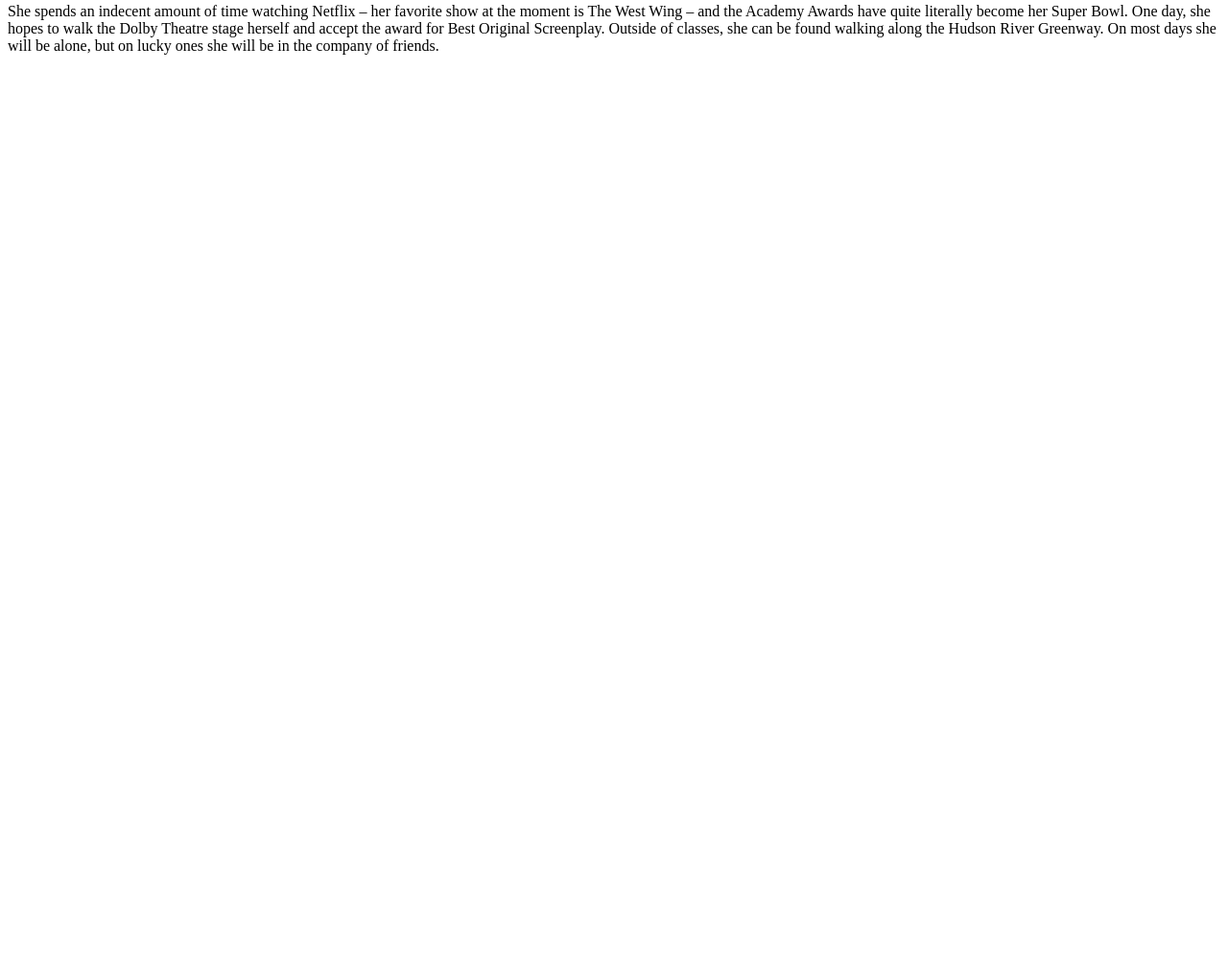
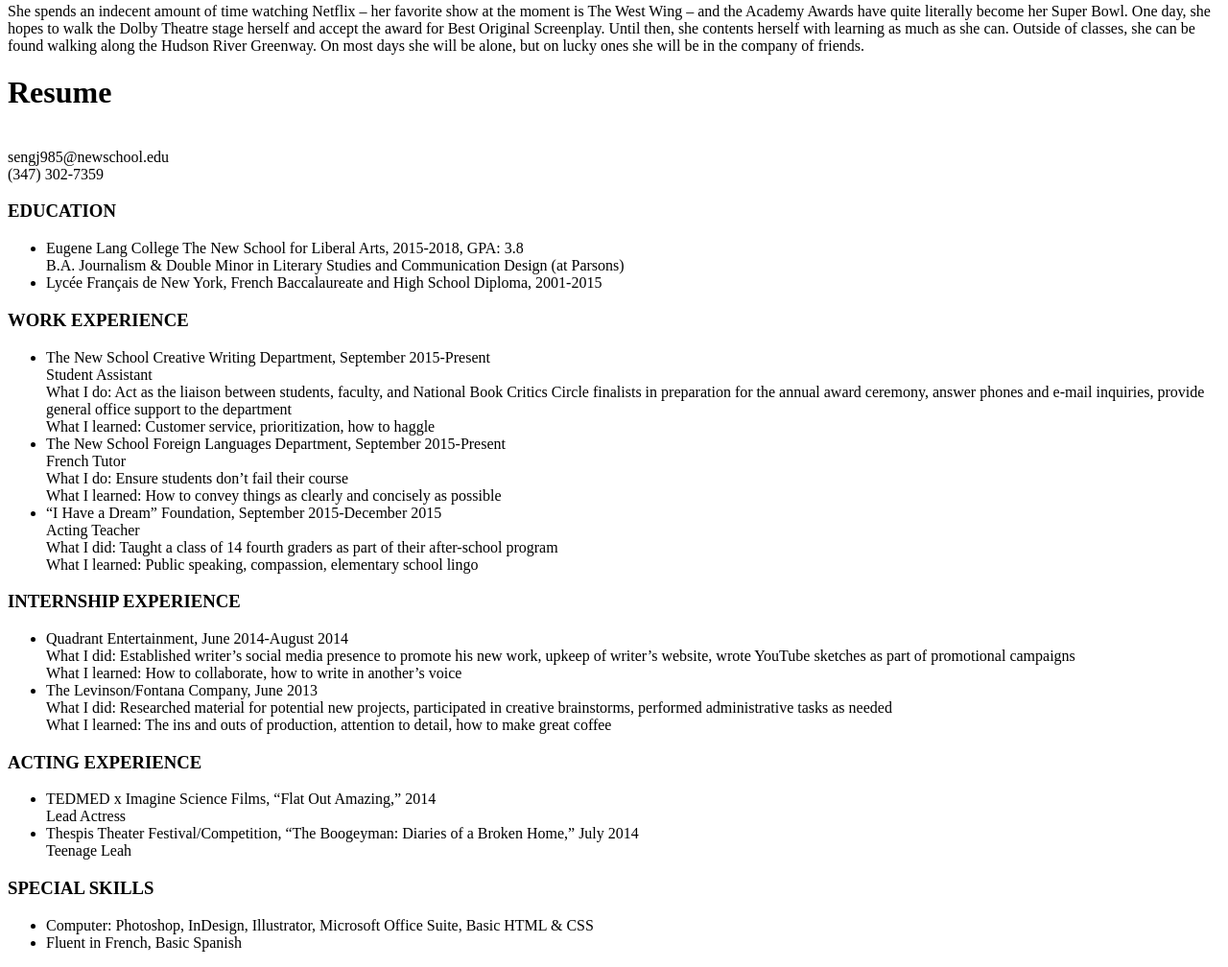
Before and after one commit to juliassrnho/juliassrnho.github.io, a plain HTML site: page index.html in a window 1280 px wide. Shown: the part 158-1166 px from the top of the page at 96% size. Before the commit the page ends 800 px from the top, so only its background shows below. Drawn offline with Linux system fonts and the light colour scheme.

Commit message:
Update index.html - added much more text

```diff
--- a/index.html
+++ b/index.html
@@ -5,6 +5,7 @@
 <head>
 	<meta charset="utf-8">
 	<title>Julia Seng-Sourinho</title>
+	<link rel="stylesheet" type="text/css" href="julia.css">
 </head>
 
 <body>
@@ -13,8 +14,51 @@
 
 <h2>About Me</h2>
 <p>Julia Seng-Sourinho was born in Montpellier, France and currently lives in New York City where she is pursuing a major in Journalism + Design at The New School. </p>
-<p> She spends an indecent amount of time watching Netflix – her favorite show at the moment is The West Wing – and the Academy Awards have quite literally become her Super Bowl. One day, she hopes to walk the Dolby Theatre stage herself and accept the award for Best Original Screenplay.
+<p> She spends an indecent amount of time watching Netflix – her favorite show at the moment is The West Wing – and the Academy Awards have quite literally become her Super Bowl. One day, she hopes to walk the Dolby Theatre stage herself and accept the award for Best Original Screenplay. Until then, she contents herself with learning as much as she can.
 Outside of classes, she can be found walking along the Hudson River Greenway. On most days she will be alone, but on lucky ones she will be in the company of friends.</p>
+
+
+<div class="new">  <h1>Resume</h1>
+<br> sengj985@newschool.edu
+<br> (347) 302-7359 </div>
+
+<h3 class="new"> EDUCATION </h3>
+<ul> <li> Eugene Lang College The New School for Liberal Arts, 2015-2018, GPA: 3.8
+<br> B.A. Journalism & Double Minor in Literary Studies and Communication Design (at Parsons) </li>
+<li> Lycée Français de New York, French Baccalaureate and High School Diploma, 2001-2015</li> </ul>
+
+<h3 class="new"> WORK EXPERIENCE </h3>
+<ul> <li> The New School Creative Writing Department, September 2015-Present
+<br class="title"> Student Assistant
+<br> What I do: Act as the liaison between students, faculty, and National Book Critics Circle finalists in preparation for the annual award ceremony, answer phones and e-mail inquiries, provide general office support to the department
+<br> What I learned: Customer service, prioritization, how to haggle </li>
+<li> The New School Foreign Languages Department, September 2015-Present
+<br class="title"> French Tutor
+<br> What I do: Ensure students don’t fail their course
+<br> What I learned: How to convey things as clearly and concisely as possible </li>
+<li> “I Have a Dream” Foundation, September 2015-December 2015
+<br class="title"> Acting Teacher
+<br> What I did: Taught a class of 14 fourth graders as part of their after-school program
+<br> What I learned: Public speaking, compassion, elementary school lingo </li></ul>
+
+
+<h3 class="new"> INTERNSHIP EXPERIENCE </h3>
+<ul> <li> Quadrant Entertainment, June 2014-August 2014
+<br> What I did: Established writer’s social media presence to promote his new work, upkeep of writer’s website, wrote YouTube sketches as part of promotional campaigns
+<br> What I learned: How to collaborate, how to write in another’s voice </li>
+<li> The Levinson/Fontana Company, June 2013
+<br> What I did: Researched material for potential new projects, participated in creative brainstorms, performed administrative tasks as needed
+<br> What I learned: The ins and outs of production, attention to detail, how to make great coffee </li> </ul>
+
+<h3 class="new"> ACTING EXPERIENCE </h3>
+<ul> <li> TEDMED x Imagine Science Films, “Flat Out Amazing,” 2014
+<br>Lead Actress </li>
+<li> Thespis Theater Festival/Competition, “The Boogeyman: Diaries of a Broken Home,” July 2014
+<br>Teenage Leah </li> </ul>
+
+<h3 class="new"> SPECIAL SKILLS </h3>
+<ul> <li> Computer: Photoshop, InDesign, Illustrator, Microsoft Office Suite, Basic HTML & CSS </li>
+<li> Fluent in French, Basic Spanish </li> </ul>
 
 
 </body>
```
